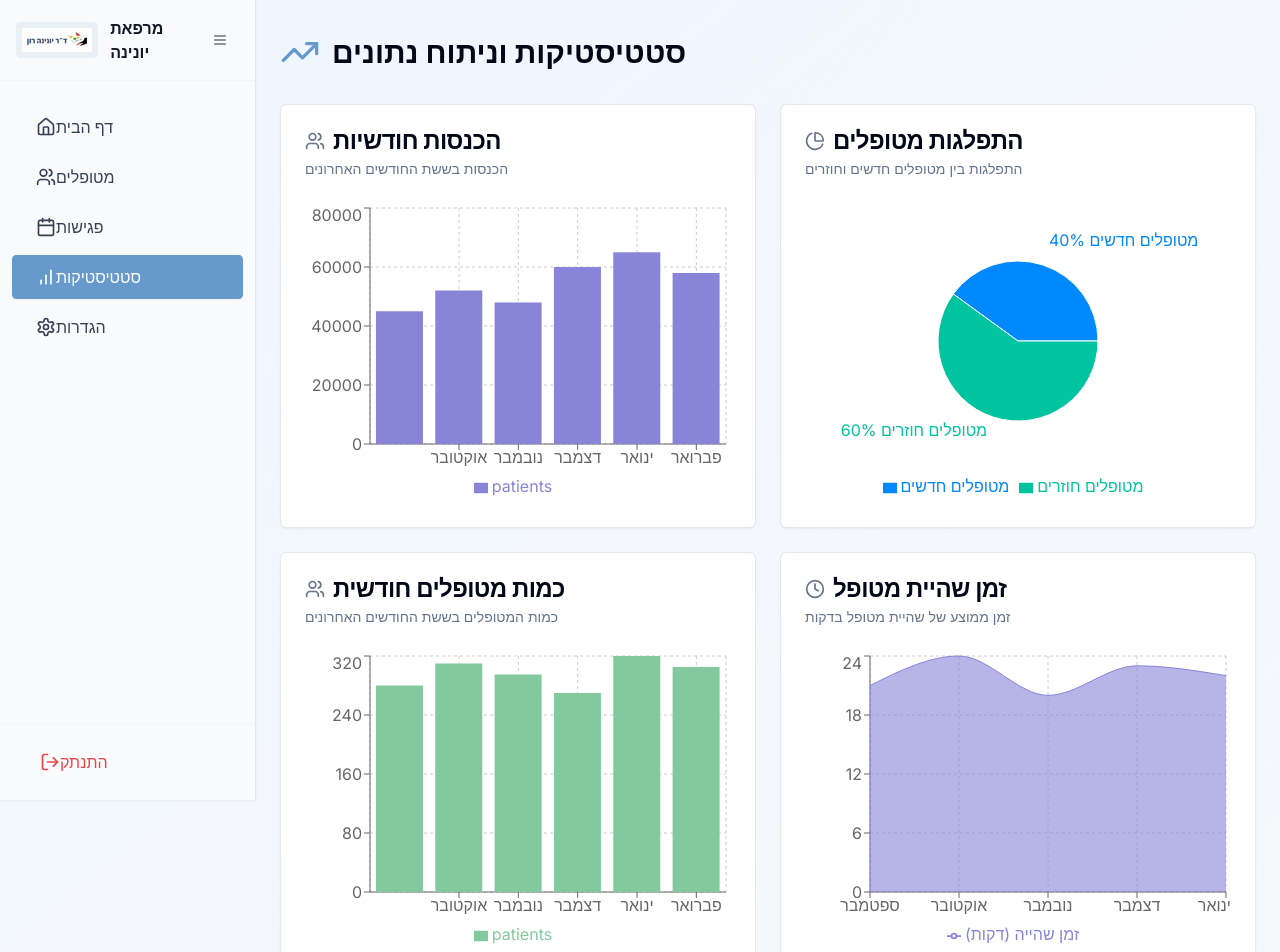
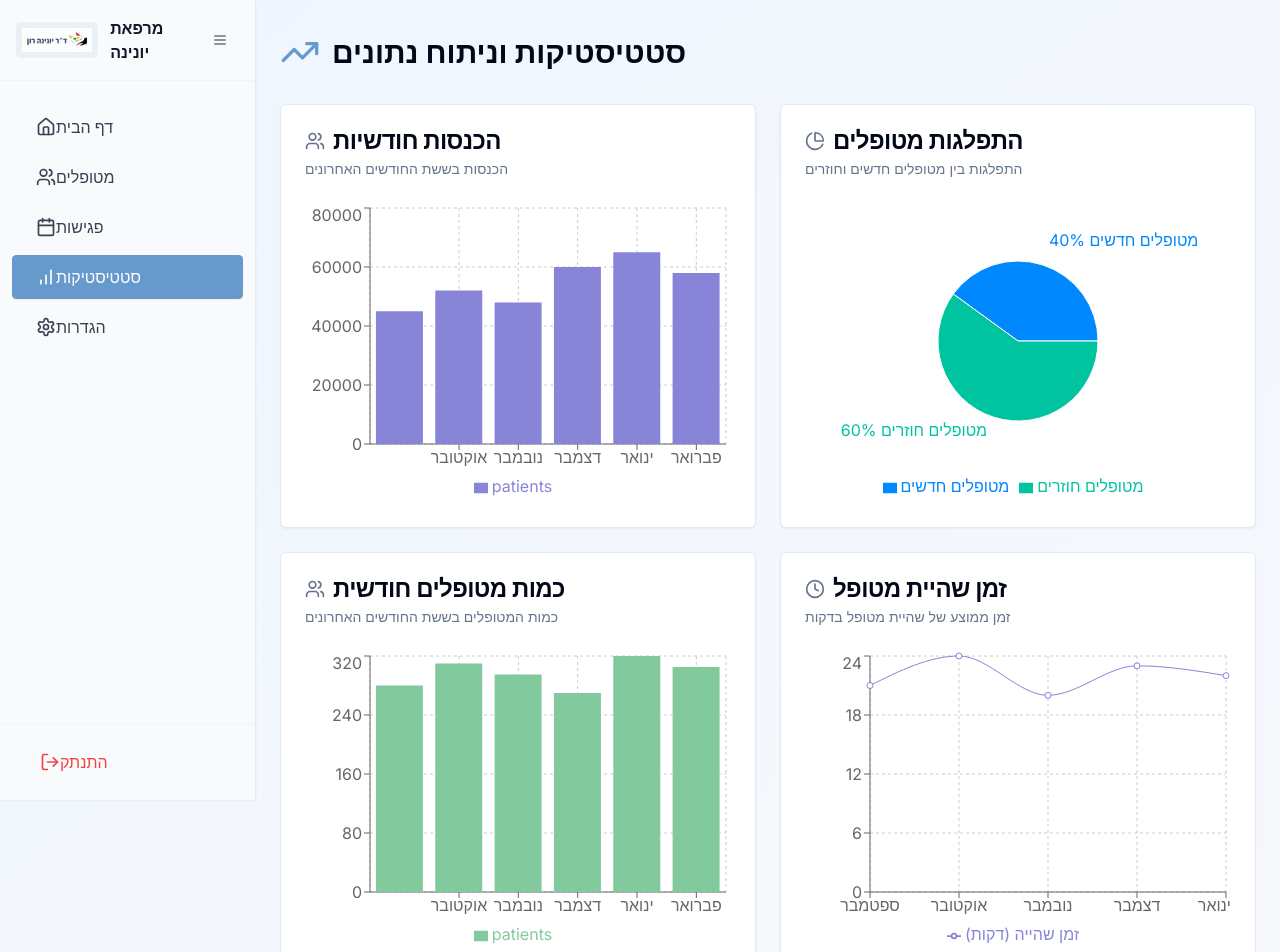
Before and after one commit to nofar13/medifolio, a React (Vite) app: page /stats in a window 1280 px wide. Shown: the top 952 px of the page. Built offline with nearby package versions, Linux system fonts and the light colour scheme.

Commit message:
Change patient wait time chart
Change the patient wait time chart to a regular line chart.

```diff
--- a/src/pages/Stats.tsx
+++ b/src/pages/Stats.tsx
@@ -27,9 +27,7 @@ import {
   YAxis,
   CartesianGrid,
   LineChart,
-  Line,
-  AreaChart,
-  Area
+  Line
 } from "recharts";
 
 const Stats = () => {
@@ -92,9 +90,8 @@ const Stats = () => {
             <YAxis />
             <Tooltip />
             <Legend />
-            {Object.keys(data[0])
-              .filter(key => key !== xAxis)
-              .map((key, index) => (
+            {Array.isArray(yAxis) ? (
+              yAxis.map((key, index) => (
                 <Line
                   key={key}
                   type="monotone"
@@ -102,21 +99,16 @@ const Stats = () => {
                   stroke={colors[index % colors.length]}
                   name={key === "newPatients" ? "מטופלים חדשים" : "מטופלים חוזרים"}
                 />
-              ))}
+              ))
+            ) : (
+              <Line
+                type="monotone"
+                dataKey={yAxis}
+                stroke={colors[0]}
+                name="זמן שהייה (דקות)"
+              />
+            )}
           </LineChart>
-        </ResponsiveContainer>
-      );
-    } else if (type === "area") {
-      return (
-        <ResponsiveContainer width="100%" height={height}>
-          <AreaChart data={data}>
-            <CartesianGrid strokeDasharray="3 3" />
-            <XAxis dataKey={xAxis} />
-            <YAxis />
-            <Tooltip />
-            <Legend />
-            <Area type="monotone" dataKey="minutes" fill="#8884d8" stroke="#8884d8" name="זמן שהייה (דקות)" />
-          </AreaChart>
         </ResponsiveContainer>
       );
     }
@@ -210,7 +202,7 @@ const Stats = () => {
               </CardDescription>
             </CardHeader>
             <CardContent>
-              {renderChart("area", patientWaitTimeData, "name", "minutes", 300, ["#82ca9d", "#8884d8"])}
+              {renderChart("line", patientWaitTimeData, "name", "minutes", 300, ["#8884d8"])}
             </CardContent>
           </Card>
         </div>
```
